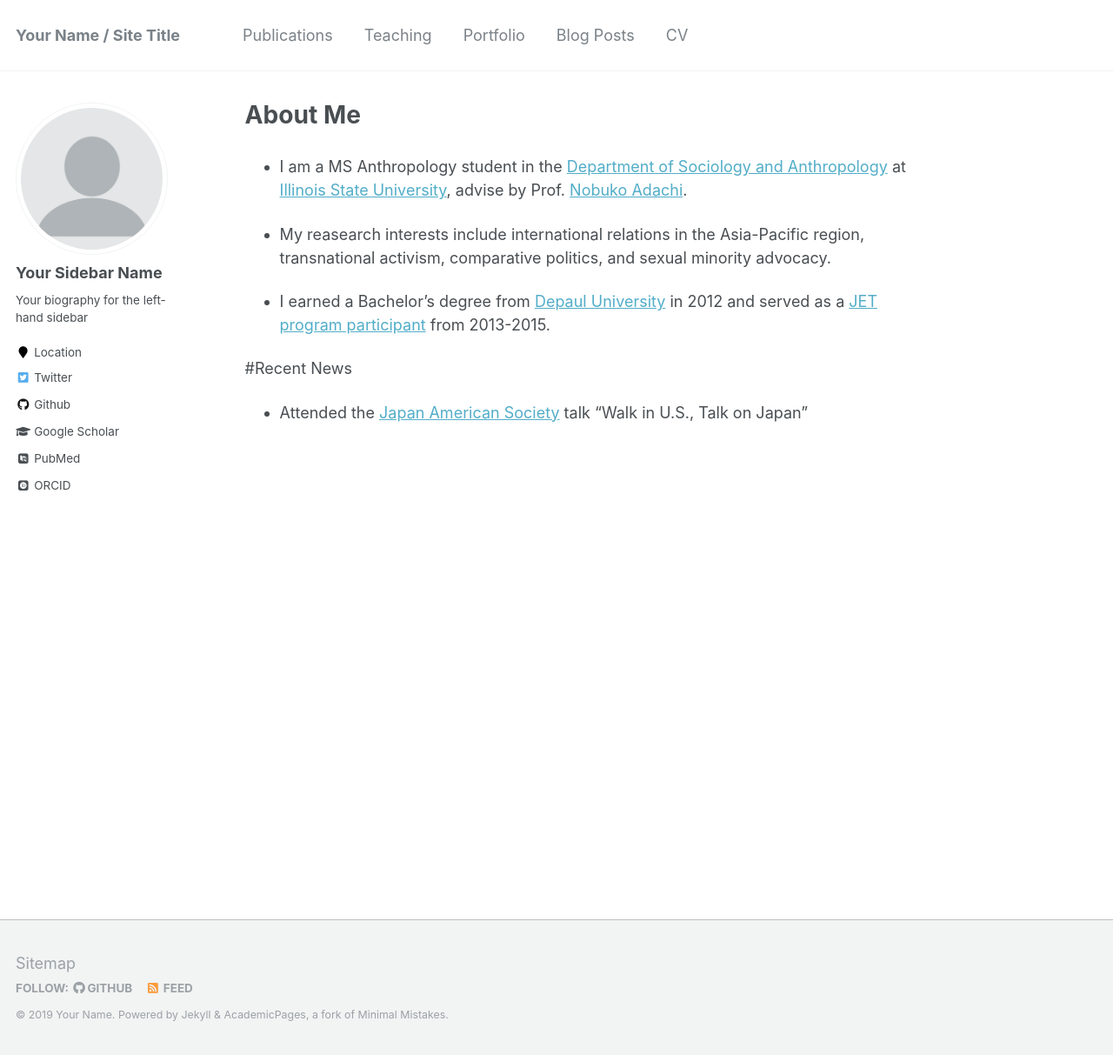
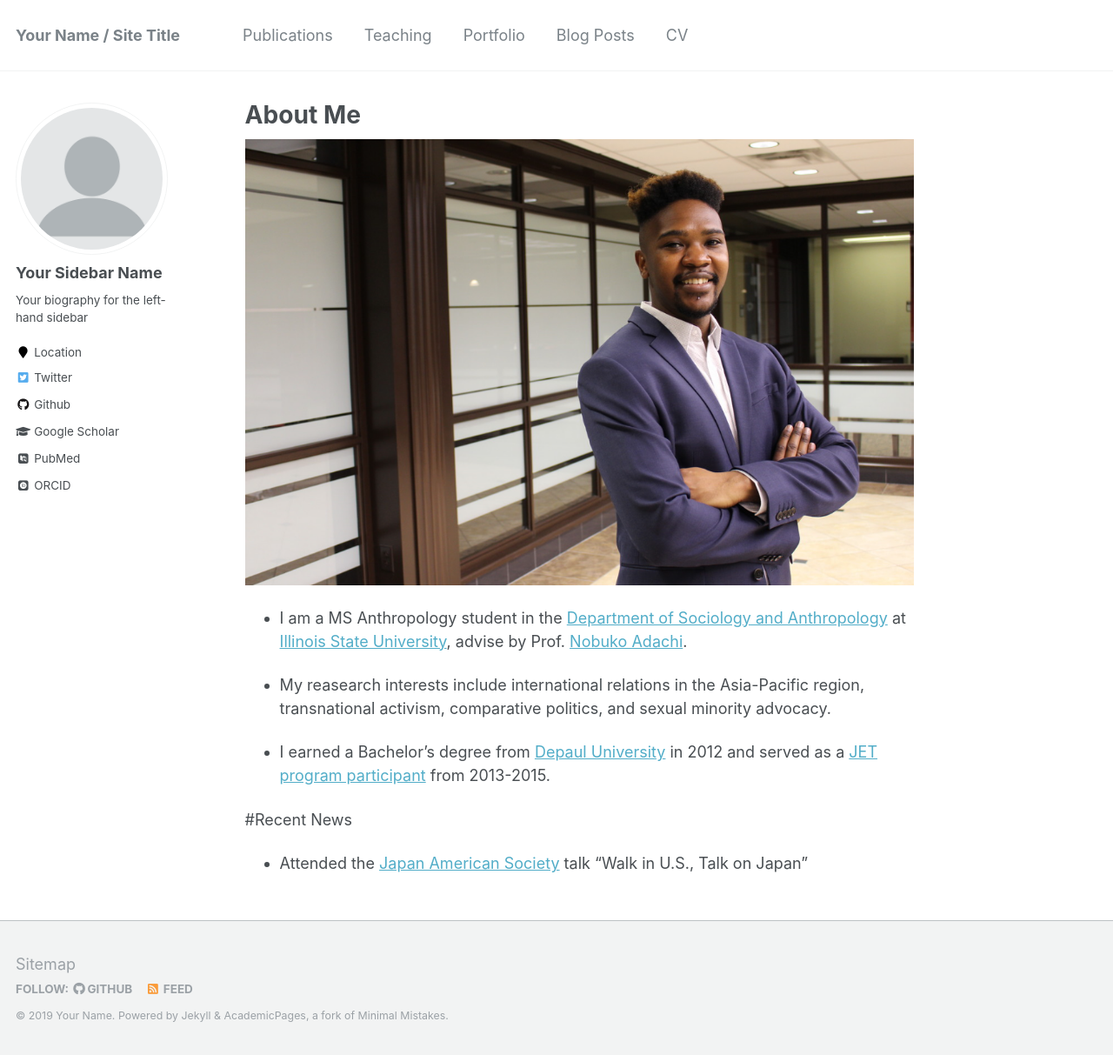
Before and after one commit to denavioushoover/denavioushoover, a Jekyll site: the page built from _pages/about.md, in a window 1280 px wide and 1213 px high. Shown: the whole window at 87% size. Built offline with Jekyll 4.4.1, drawn with Linux system fonts in a browser that asks for light colours; some web fonts are replaced.

Commit message:
Update about.md

```diff
--- a/_pages/about.md
+++ b/_pages/about.md
@@ -8,6 +8,7 @@ redirect_from:
   - /about.html
 ---
 
+<img src="denavioushoover.png">
 
 * I am a MS Anthropology student in the <a href ="https://soa.illinoisstate.edu/" target=" ">Department of Sociology and Anthropology</a> at <a href="https://www.illinoisstate.edu/" target=" ">Illinois State University</a>, advise by Prof. <a href="https://soa.illinoisstate.edu/faculty_staff/profile.php?ulid=nadachi#fs-tabs-accord1" target=" ">Nobuko Adachi</a>.
 
```
